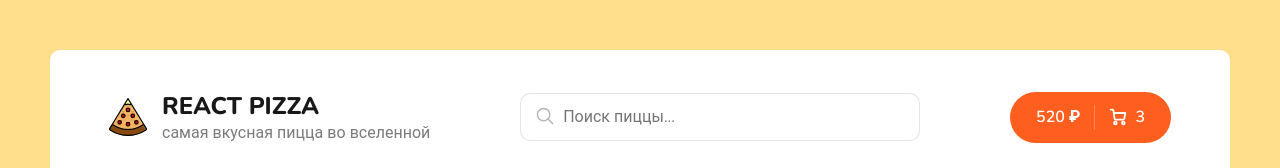
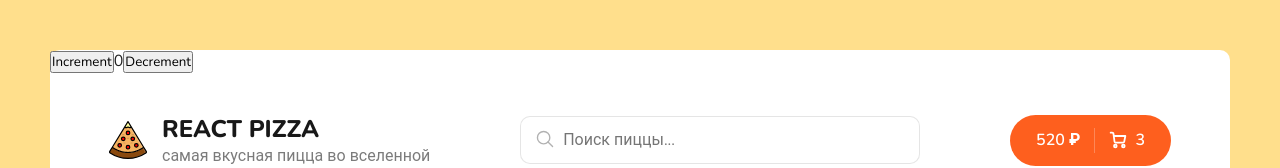
Before and after one commit to migalov/react-pizza, a React (Create React App) app: page / in a window 1280 px wide. Shown: the top 168 px of the page. Built offline with nearby package versions, Linux system fonts and the light colour scheme; no server answers.

Commit message:
Setup React Redux and React Toolkit

```diff
--- a/package.json
+++ b/package.json
@@ -3,6 +3,7 @@
   "version": "0.1.0",
   "private": true,
   "dependencies": {
+    "@reduxjs/toolkit": "^1.8.5",
     "@testing-library/jest-dom": "^5.16.5",
     "@testing-library/react": "^13.4.0",
     "@testing-library/user-event": "^13.5.0",
@@ -10,6 +11,7 @@
     "react-content-loader": "^6.2.0",
     "react-dom": "^18.2.0",
     "react-paginate": "^8.1.3",
+    "react-redux": "^8.0.2",
     "react-router-dom": "^6.4.0",
     "react-scripts": "5.0.1",
     "sass": "^1.54.9",
--- a/src/App.js
+++ b/src/App.js
@@ -6,14 +6,32 @@
 import NotFound from "./components/NotFoundBlock";
 import { Routes, Route } from "react-router-dom";
 import { createContext, useState } from "react";
+import { useSelector, useDispatch } from "react-redux"; // useSelector - вытаскивает данные, useDispatch - совершает действие
+import { decrement, increment } from './redux/slices/filterSlice'
 
 export const SearchContext = createContext();
 
 function App() {
   const [searchValue, setSearchValue] = useState("");
+  const count = useSelector((state) => state.counter.count);
+  const dispatch = useDispatch();
 
   return (
     <div className="wrapper">
+      <button
+        aria-label="Increment value"
+        onClick={() => dispatch(increment())}
+      >
+        Increment
+      </button>
+      <span>{count}</span>
+      <button
+        aria-label="Decrement value"
+        onClick={() => dispatch(decrement())}
+      >
+        Decrement
+      </button>
+
       <SearchContext.Provider value={{ searchValue, setSearchValue }}>
         <Header />
         <div className="content">
@@ -26,7 +44,6 @@
           </div>
         </div>
       </SearchContext.Provider>
-
     </div>
   );
 }
--- a/src/index.js
+++ b/src/index.js
@@ -3,10 +3,15 @@
 import { BrowserRouter } from 'react-router-dom';
 import App from './App';
 
+import { Provider } from 'react-redux';
+import { store } from './redux/store';
+
 const root = ReactDOM.createRoot(document.getElementById('root'));
 root.render(
   <BrowserRouter>
-    <App />
+    <Provider store={store}>
+      <App />
+    </Provider>
   </BrowserRouter>
 );
 
--- a/src/pages/Home.jsx
+++ b/src/pages/Home.jsx
@@ -1,5 +1,4 @@
 import { useState, useEffect, useContext } from "react";
-import ReactPaginate from "react-paginate";
 
 import Categories from "../components/Categories";
 import Sort from "../components/Sort";
@@ -26,7 +25,7 @@
     const order = sortType.sortProperty.includes("-") ? "asc" : "desc",
       sortBy = sortType.sortProperty.replace("-", ""),
       category = categoryId > 0 ? `category=${categoryId}` : "",
-      search = searchValue ? `&search=${searchValue}` : ""
+      search = searchValue ? `&search=${searchValue}` : "";
     fetch(
       `https://63278ddb9a053ff9aaa74737.mockapi.io/items?page=${currentPage}&limit=4&${category}&sortBy=${sortBy}&order=${order}${search}`
     )
@@ -49,7 +48,7 @@
       </div>
       <h2 className="content__title">Все пиццы</h2>
       <div className="content__items">{isLoading ? skeletons : pizzas}</div>
-      <Pagination onChangePage={ number => setCurrentPage(number)} />
+      <Pagination onChangePage={(number) => setCurrentPage(number)} />
     </>
   );
 };
--- /dev/null
+++ b/src/redux/slices/filterSlice.js
@@ -0,0 +1,26 @@
+import { createSlice } from '@reduxjs/toolkit'
+
+const initialState = {
+  count: 0,
+}
+
+export const counterSlice = createSlice({
+  name: 'counter',
+  initialState,
+  reducers: {
+    increment: (state) => {
+      state.count += 1
+    },
+    decrement: (state) => {
+      state.count -= 1
+    },
+    incrementByAmount: (state, action) => {
+      state.count += action.payload
+    },
+  },
+})
+
+// Action creators are generated for each case reducer function
+export const { increment, decrement, incrementByAmount } = counterSlice.actions
+
+export default counterSlice.reducer
--- /dev/null
+++ b/src/redux/store.js
@@ -0,0 +1,11 @@
+import { configureStore } from "@reduxjs/toolkit";
+import counterReducer, { counterSlice } from "./slices/filterSlice";
+
+export const store = configureStore({
+    reducer: {
+        counter: counterReducer,
+    },
+
+});
+
+export default counterSlice.reducer;
```
Also changed, not shown: 1 other file (tests, documents, lock files or other folders).
